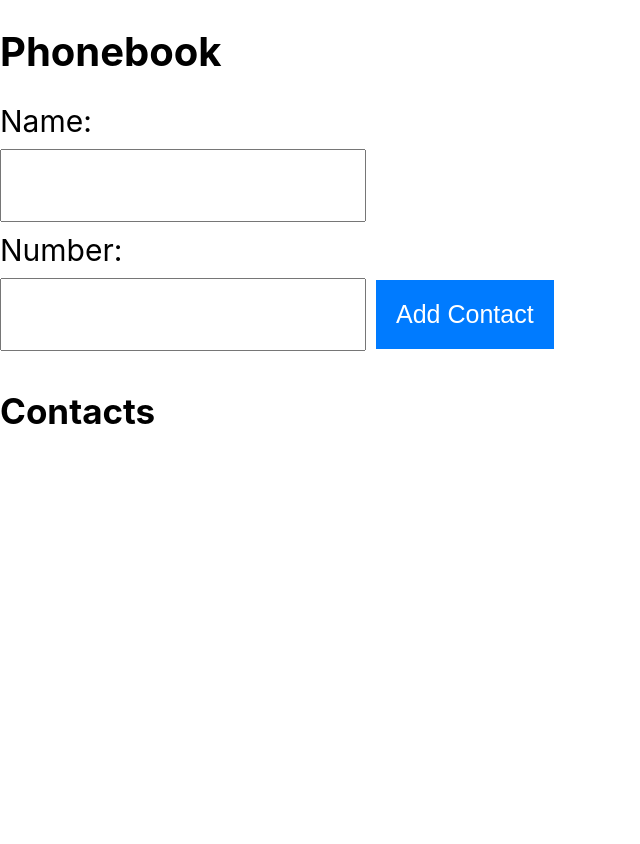
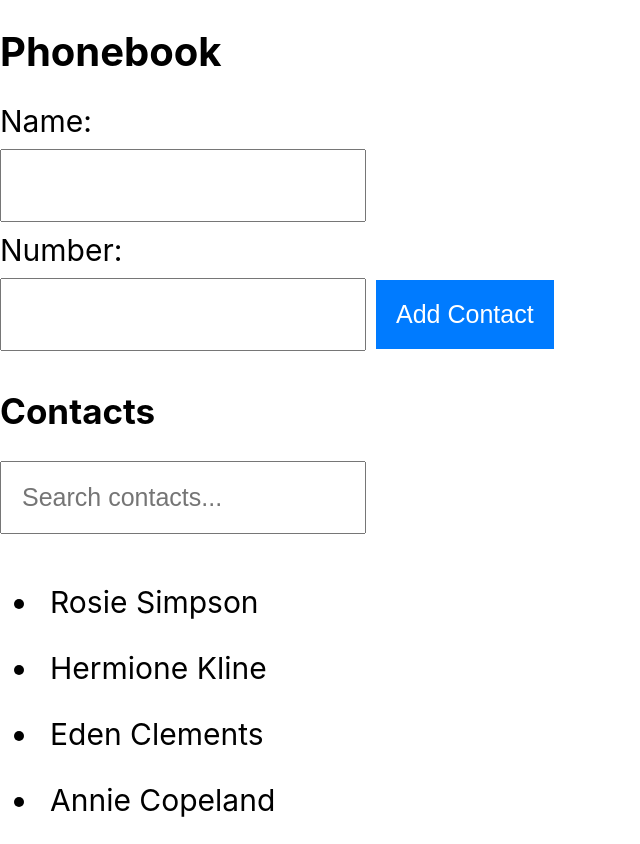
Before and after one commit to cristinamacicasan/goit-react-hw-02-phonebook, a React (Create React App) app: page / in a window 1280 px wide. Shown: the whole page, without its empty margins (0-640 px from the left). Before the commit the page ends 800 px from the top, so only its background shows below. Built offline with nearby package versions, Linux system fonts and the light colour scheme.

Commit message:
finish step 3

```diff
--- a/src/components/App.jsx
+++ b/src/components/App.jsx
@@ -1,24 +1,51 @@
-// App.jsx
+
 
 import React, { useState } from 'react';
 import ContactForm from './ContactForm';
 import ContactList from './ContactList';
+import styles from './ContactForm.module.css'
 
 const App = () => {
-  const [contacts, setContacts] = useState([]);
+  const [contacts, setContacts] = useState([
+    { id: 'id-1', name: 'Rosie Simpson', number: '459-12-56' },
+    { id: 'id-2', name: 'Hermione Kline', number: '443-89-12' },
+    { id: 'id-3', name: 'Eden Clements', number: '645-17-79' },
+    { id: 'id-4', name: 'Annie Copeland', number: '227-91-26' },
+  ]);
 
-  const addContact = (name) => {
-    setContacts([...contacts, { id: contacts.length + 1, name }]);
+  const [filter, setFilter] = useState('');
+
+  const handleChangeFilter = (e) => {
+    setFilter(e.target.value);
   };
 
-  return (
-    <div>
-      <h1>Phonebook</h1>
+
+  const filteredContacts = contacts.filter(contact =>
+    contact.name.toLowerCase().includes(filter.toLowerCase())
+  );
+
+  const addContact = (newContact) => {
+    setContacts(prevContacts => [...prevContacts, newContact]);
+  };
+
+   return (
+    <div className={styles.container}>
+      <h1 className={styles.title}>Phonebook</h1>
       <ContactForm onAddContact={addContact} />
-      <h2>Contacts</h2>
-      <ContactList contacts={contacts} />
+      <h2 className={styles.subtitle}>Contacts</h2>
+      <input
+        type="text"
+        value={filter}
+        onChange={handleChangeFilter}
+        placeholder="Search contacts..."
+        className={styles.input}
+      />
+      <ContactList contacts={filteredContacts} />
     </div>
   );
 };
 
+
+
+
 export default App;
```
